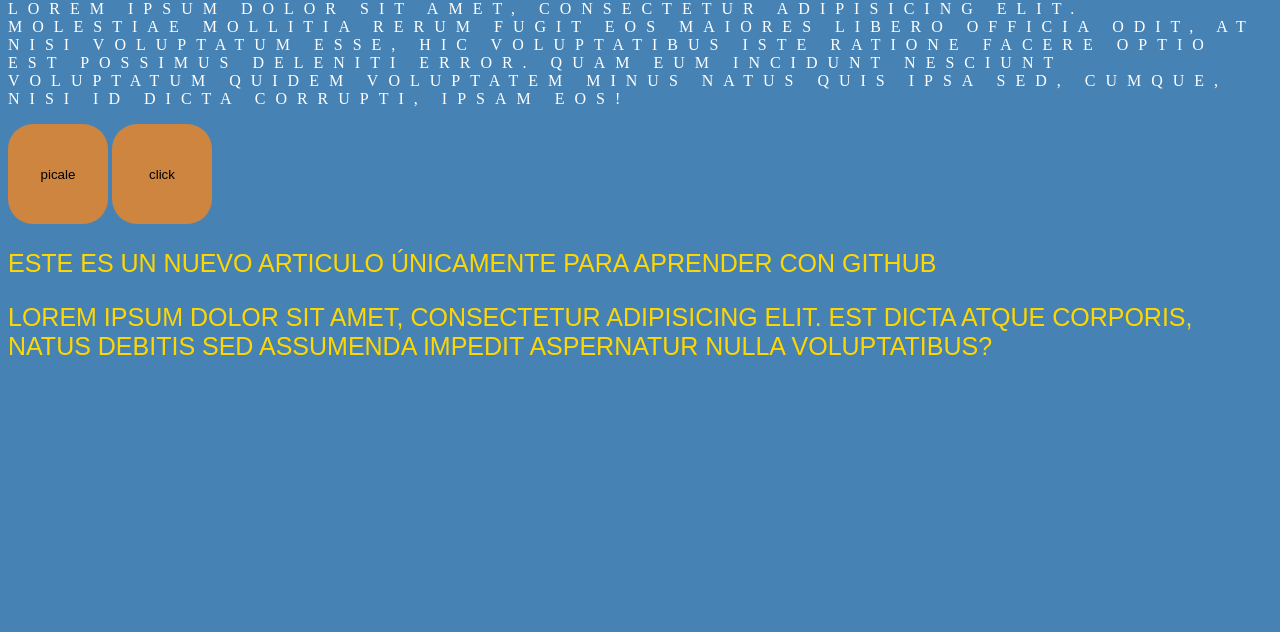
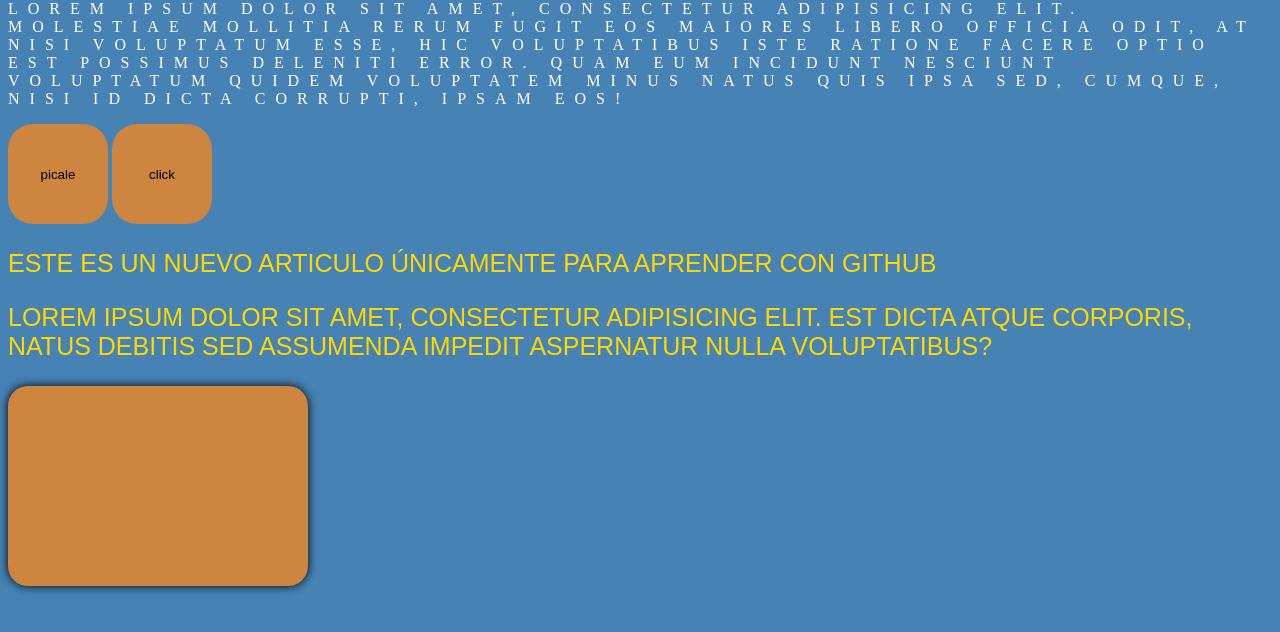
Before and after one commit to Abimael-Guerrero/Prueba-2-de-repositorio, a plain HTML site: page index.html in a window 1280 px wide. Shown: the part 138-770 px from the top of the page. Drawn offline with Linux system fonts and the light colour scheme.

Commit message:
Agregando Cuadrito

```diff
--- a/index.html
+++ b/index.html
@@ -37,6 +37,14 @@
             font-family: sans-serif;
             font-size: 25px;
          }
+
+         .cajita{
+            width: 300px;
+            height: 200px;
+            background-color: peru;
+            border-radius: 20px;
+            box-shadow: 0 0 10px 0 black;
+         }
       </style>
    </head>
    <body>
@@ -47,5 +55,6 @@
       <button type="button" name="button">click</button>
       <p class="parrafo">Este es un nuevo articulo únicamente para aprender con github</p>
       <p class="parrafo">Lorem ipsum dolor sit amet, consectetur adipisicing elit. Est dicta atque corporis, natus debitis sed assumenda impedit aspernatur nulla voluptatibus?</p>
+      <div class="cajita"></div>
    </body>
 </html>
```
